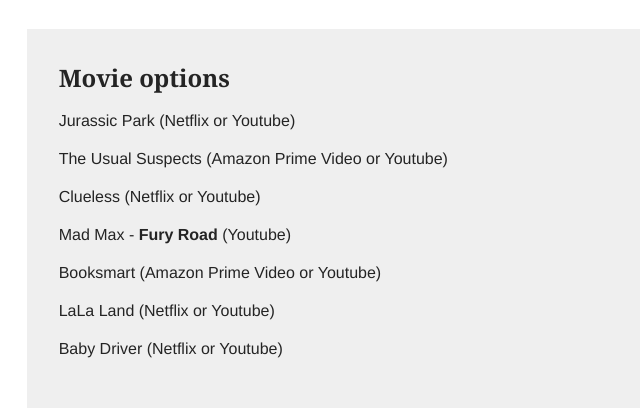
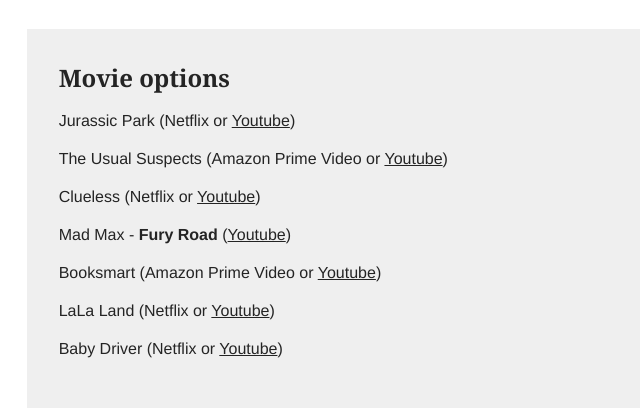
Before and after one commit to yorkdesign/DESN1011-W20, a plain HTML site: page index.html in a window 1280 px wide. Shown: the part 3774-4184 px from the top of the page, 200-840 px from the left. Drawn offline with Linux system fonts and the light colour scheme; a web font is replaced by a local one.

Commit message:
adding youtube links to project description

```diff
--- a/index.html
+++ b/index.html
@@ -147,13 +147,13 @@
 						<p>Be mindful of your design system when representing different events, while you may decide to treat them visually different, there should be an underlying system so that someone could still tell that the event still belongs on your webpage.</p>
 						<section>
 							<h3 class="h2">Movie options</h3>
-							<p>Jurassic Park (Netflix or Youtube)</p>
-							<p>The Usual Suspects (Amazon Prime Video or Youtube)</p>
-							<p>Clueless (Netflix or Youtube)</p>
-							<p>Mad Max - <strong>Fury Road</strong> (Youtube)</p>
-							<p>Booksmart (Amazon Prime Video or Youtube)</p>
-							<p>LaLa Land (Netflix or Youtube)</p>
-							<p>Baby Driver (Netflix or Youtube)</p>
+							<p>Jurassic Park (Netflix or <a href="https://www.youtube.com/watch?v=f5C7dqrAItM" target="_blank">Youtube</a>)</p>
+							<p>The Usual Suspects (Amazon Prime Video or <a href="https://www.youtube.com/watch?v=tjwXBkooYaI" target="_blank">Youtube</a>)</p>
+							<p>Clueless (Netflix or <a href="https://www.youtube.com/watch?v=xzxwbQrBnC8" target="_blank">Youtube</a>)</p>
+							<p>Mad Max - <strong>Fury Road</strong> (<a href="https://www.youtube.com/watch?v=jUHrve5oUQk" target="_blank">Youtube</a>)</p>
+							<p>Booksmart (Amazon Prime Video or <a href="https://www.youtube.com/watch?v=tc7tsxhcnLk" target="_blank">Youtube</a>)</p>
+							<p>LaLa Land (Netflix or <a href="https://www.youtube.com/watch?v=unhAKWQgWGI" target="_blank">Youtube</a>)</p>
+							<p>Baby Driver (Netflix or <a href="https://www.youtube.com/watch?v=WEzE40qxsys" target="_blank">Youtube</a>)</p>
 						</section>
 
 						<section>
```
